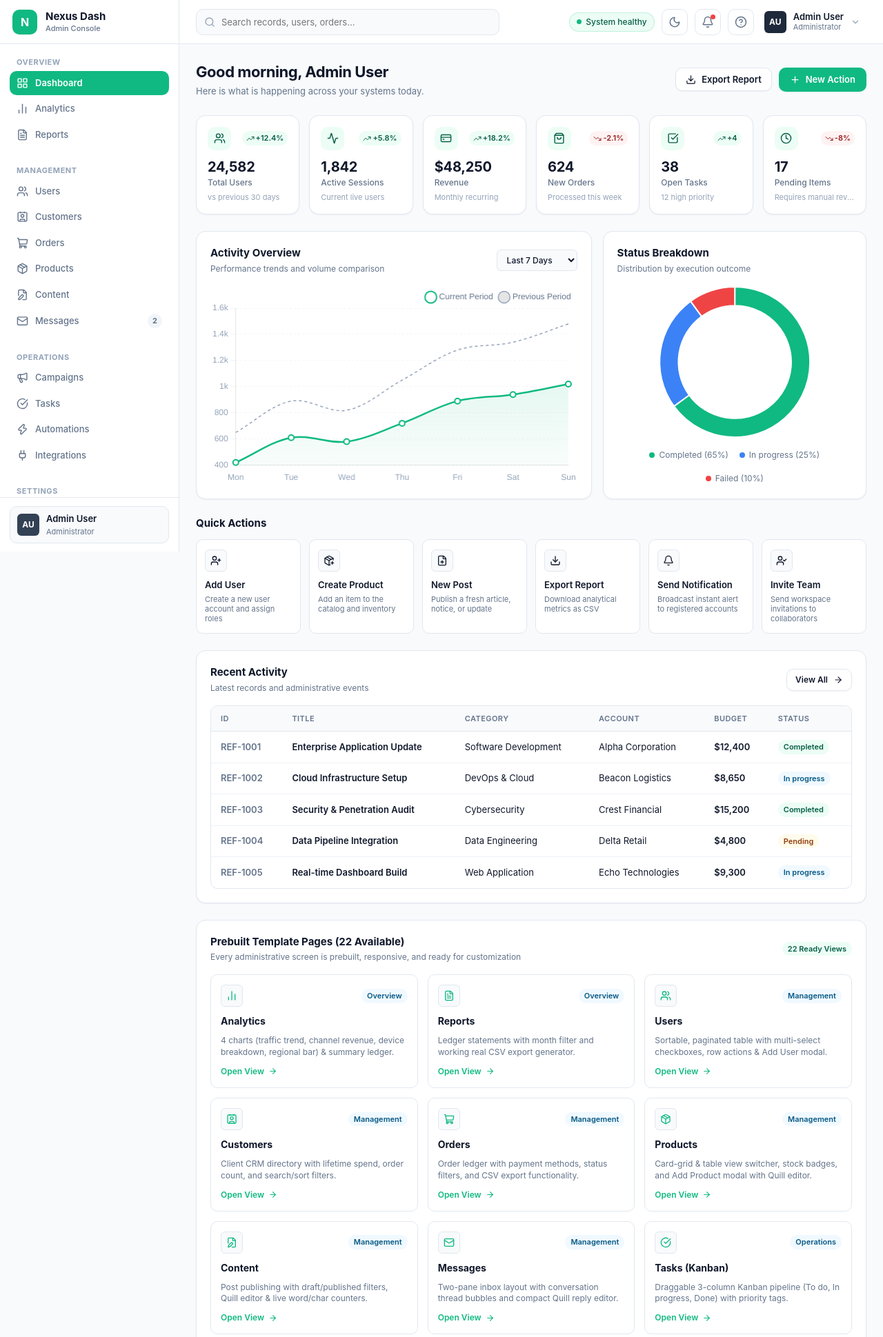
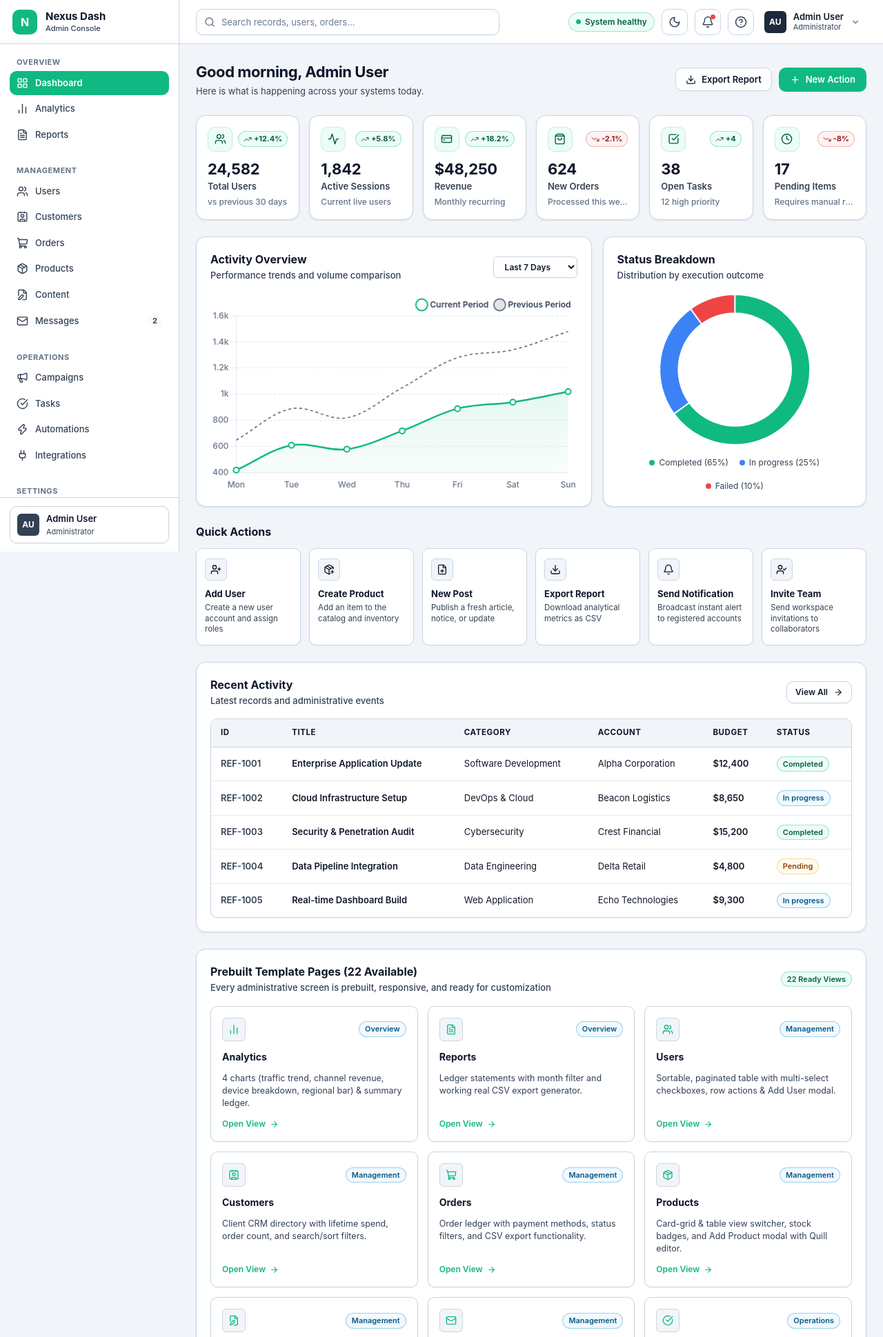
Before and after one commit to infoonlinegrowthhub/nexus-dash, a PHP site: page / in a window 1280 px wide. Shown: the top 1939 px of the page at 69% size. Run offline with PHP 8.4, Linux system fonts and the light colour scheme.

Commit message:
feat: enhance card border visibility, contrast, and typography legibility across all pages

```diff
--- a/css/styles.css
+++ b/css/styles.css
@@ -6,16 +6,16 @@
 
 :root {
     /* Color Palette - Light Theme */
-    --color-bg: #f8fafc;
+    --color-bg: #f1f5f9;
     --color-surface: #ffffff;
-    --color-surface-hover: #f1f5f9;
-    --color-border: #e2e8f0;
-    --color-border-subtle: #edf2f7;
-
-    /* Typography Colors */
+    --color-surface-hover: #f8fafc;
+    --color-border: #cbd5e1;
+    --color-border-subtle: #e2e8f0;
+
+    /* Typography Colors - High-Contrast WCAG Compliant */
     --color-text-main: #0f172a;
-    --color-text-muted: #64748b;
-    --color-text-subtle: #94a3b8;
+    --color-text-muted: #334155;
+    --color-text-subtle: #64748b;
     --color-text-inverse: #ffffff;
 
     /* Brand & Accent Colors */
@@ -55,12 +55,12 @@
     --radius-xl: 18px;
     --radius-full: 9999px;
 
-    /* Shadows */
+    /* Shadows - Elevated depth for crisp card boundaries */
     --shadow-xs: 0 1px 2px 0 rgba(15, 23, 42, 0.05);
-    --shadow-sm: 0 1px 3px 0 rgba(15, 23, 42, 0.08), 0 1px 2px -1px rgba(15, 23, 42, 0.08);
-    --shadow-md: 0 4px 6px -1px rgba(15, 23, 42, 0.08), 0 2px 4px -2px rgba(15, 23, 42, 0.06);
-    --shadow-lg: 0 10px 15px -3px rgba(15, 23, 42, 0.08), 0 4px 6px -4px rgba(15, 23, 42, 0.04);
-    --shadow-dropdown: 0 12px 24px -4px rgba(15, 23, 42, 0.12), 0 4px 8px -2px rgba(15, 23, 42, 0.06);
+    --shadow-sm: 0 1px 3px 0 rgba(15, 23, 42, 0.08), 0 1px 2px -1px rgba(15, 23, 42, 0.06);
+    --shadow-md: 0 4px 6px -1px rgba(15, 23, 42, 0.1), 0 2px 4px -2px rgba(15, 23, 42, 0.06);
+    --shadow-lg: 0 10px 15px -3px rgba(15, 23, 42, 0.1), 0 4px 6px -4px rgba(15, 23, 42, 0.06);
+    --shadow-dropdown: 0 12px 24px -4px rgba(15, 23, 42, 0.14), 0 4px 8px -2px rgba(15, 23, 42, 0.08);
 
     /* Transitions */
     --transition-fast: 150ms cubic-bezier(0.4, 0, 0.2, 1);
@@ -142,6 +142,11 @@ button {
 input, select, textarea {
     font-family: inherit;
     font-size: inherit;
+}
+
+::placeholder {
+    color: var(--color-text-subtle);
+    opacity: 0.95;
 }
 
 ul, ol {
@@ -355,9 +360,10 @@ ul, ol {
     align-items: center;
     gap: 10px;
     padding: 8px 10px;
-    background-color: var(--color-bg);
+    background-color: var(--color-surface);
     border: 1px solid var(--color-border);
     border-radius: var(--radius-md);
+    box-shadow: var(--shadow-xs);
 }
 
 .sidebar-user-avatar {
@@ -482,18 +488,20 @@ ul, ol {
     width: 100%;
     height: 38px;
     padding: 0 12px 0 36px;
-    background-color: var(--color-bg);
+    background-color: var(--color-surface);
     border: 1px solid var(--color-border);
     border-radius: var(--radius-md);
     font-size: 13px;
     color: var(--color-text-main);
-    transition: border-color var(--transition-fast), background-color var(--transition-fast);
+    box-shadow: var(--shadow-xs);
+    transition: border-color var(--transition-fast), background-color var(--transition-fast), box-shadow var(--transition-fast);
 }
 
 .search-input:focus {
     outline: none;
     border-color: var(--color-primary);
     background-color: var(--color-surface);
+    box-shadow: 0 0 0 3px rgba(16, 185, 129, 0.15);
 }
 
 .topbar-right {
@@ -510,10 +518,10 @@ ul, ol {
     padding: 4px 10px;
     border-radius: var(--radius-full);
     font-size: 12px;
-    font-weight: 500;
+    font-weight: 600;
     background-color: var(--color-success-bg);
     color: var(--color-success-text);
-    border: 1px solid rgba(16, 185, 129, 0.2);
+    border: 1px solid rgba(16, 185, 129, 0.35);
     white-space: nowrap;
 }
 
@@ -797,14 +805,15 @@ ul, ol {
     display: flex;
     flex-direction: column;
     justify-content: space-between;
-    box-shadow: var(--shadow-xs);
-    transition: transform var(--transition-fast), box-shadow var(--transition-fast);
+    box-shadow: var(--shadow-sm);
+    transition: transform var(--transition-fast), box-shadow var(--transition-fast), border-color var(--transition-fast);
     min-height: 120px;
 }
 
 .kpi-card:hover {
     transform: translateY(-2px);
-    box-shadow: var(--shadow-sm);
+    box-shadow: var(--shadow-md);
+    border-color: var(--color-primary);
 }
 
 .kpi-card-header {
@@ -815,8 +824,8 @@ ul, ol {
 }
 
 .kpi-icon-box {
-    width: 34px;
-    height: 34px;
+    width: 36px;
+    height: 36px;
     border-radius: var(--radius-md);
     background-color: var(--color-primary-light);
     color: var(--color-primary-text);
@@ -824,26 +833,29 @@ ul, ol {
     align-items: center;
     justify-content: center;
     flex-shrink: 0;
+    border: 1px solid rgba(16, 185, 129, 0.2);
 }
 
 .kpi-trend-pill {
     display: inline-flex;
     align-items: center;
-    gap: 2px;
+    gap: 3px;
     font-size: 11px;
-    font-weight: 600;
-    padding: 2px 6px;
+    font-weight: 700;
+    padding: 2px 7px;
     border-radius: var(--radius-full);
 }
 
 .kpi-trend-pill.up {
     background-color: var(--color-success-bg);
     color: var(--color-success-text);
+    border: 1px solid rgba(16, 185, 129, 0.35);
 }
 
 .kpi-trend-pill.down {
     background-color: var(--color-danger-bg);
     color: var(--color-danger-text);
+    border: 1px solid rgba(239, 68, 68, 0.35);
 }
 
 .kpi-card-body {
@@ -852,7 +864,7 @@ ul, ol {
 }
 
 .kpi-value {
-    font-size: 20px;
+    font-size: 22px;
     font-weight: 700;
     color: var(--color-text-main);
     line-height: 1.2;
@@ -860,17 +872,18 @@ ul, ol {
 }
 
 .kpi-label {
-    font-size: 12px;
-    font-weight: 500;
-    color: var(--color-text-muted);
-    margin-top: 2px;
+    font-size: 13px;
+    font-weight: 600;
+    color: var(--color-text-muted);
+    margin-top: 3px;
     white-space: nowrap;
     overflow: hidden;
     text-overflow: ellipsis;
 }
 
 .kpi-caption {
-    font-size: 11px;
+    font-size: 12px;
+    font-weight: 500;
     color: var(--color-text-subtle);
     margin-top: 4px;
     white-space: nowrap;
@@ -900,7 +913,7 @@ ul, ol {
     border: 1px solid var(--color-border);
     border-radius: var(--radius-lg);
     padding: 20px;
-    box-shadow: var(--shadow-xs);
+    box-shadow: var(--shadow-sm);
     display: flex;
     flex-direction: column;
 }
@@ -915,30 +928,33 @@ ul, ol {
 }
 
 .panel-title {
-    font-size: 15px;
+    font-size: 16px;
     font-weight: 700;
     color: var(--color-text-main);
 }
 
 .panel-subtitle {
+    font-size: 13px;
+    font-weight: 500;
+    color: var(--color-text-muted);
+    margin-top: 2px;
+}
+
+.time-range-select, .form-select, .filter-select {
+    padding: 6px 12px;
     font-size: 12px;
-    color: var(--color-text-muted);
-    margin-top: 2px;
-}
-
-.time-range-select, .form-select, .filter-select {
-    padding: 6px 10px;
-    font-size: 12px;
-    font-weight: 500;
-    color: var(--color-text-main);
-    background-color: var(--color-bg);
+    font-weight: 600;
+    color: var(--color-text-main);
+    background-color: var(--color-surface);
     border: 1px solid var(--color-border);
     border-radius: var(--radius-sm);
     outline: none;
     cursor: pointer;
-}
-
-.time-range-select:focus, .form-select:focus {
+    box-shadow: var(--shadow-xs);
+    transition: border-color var(--transition-fast);
+}
+
+.time-range-select:focus, .form-select:focus, .filter-select:focus {
     border-color: var(--color-primary);
 }
 
@@ -999,12 +1015,13 @@ ul, ol {
     flex-direction: column;
     align-items: flex-start;
     text-align: left;
+    box-shadow: var(--shadow-xs);
     transition: all var(--transition-fast);
 }
 
 .action-tile:hover {
     background-color: var(--color-surface-hover);
-    border-color: var(--color-text-subtle);
+    border-color: var(--color-primary);
     transform: translateY(-2px);
     box-shadow: var(--shadow-sm);
 }
@@ -1024,15 +1041,15 @@ ul, ol {
 
 .action-tile-title {
     font-size: 13px;
-    font-weight: 600;
+    font-weight: 700;
     color: var(--color-text-main);
 }
 
 .action-tile-desc {
-    font-size: 11px;
+    font-size: 11.5px;
     color: var(--color-text-muted);
     margin-top: 3px;
-    line-height: 1.3;
+    line-height: 1.35;
 }
 
 /* ==========================================================================
@@ -1100,6 +1120,8 @@ ul, ol {
     width: 100%;
     border: 1px solid var(--color-border);
     border-radius: var(--radius-md);
+    background-color: var(--color-surface);
+    box-shadow: var(--shadow-xs);
 }
 
 .data-table {
@@ -1110,20 +1132,20 @@ ul, ol {
 }
 
 .data-table th {
-    padding: 10px 14px;
+    padding: 11px 14px;
     background-color: var(--color-bg);
-    color: var(--color-text-muted);
-    font-weight: 600;
-    font-size: 11px;
+    color: var(--color-text-main);
+    font-weight: 700;
+    font-size: 11.5px;
     text-transform: uppercase;
-    letter-spacing: 0.04em;
+    letter-spacing: 0.05em;
     border-bottom: 1px solid var(--color-border);
     white-space: nowrap;
     user-select: none;
 }
 
 .data-table td {
-    padding: 12px 14px;
+    padding: 13px 14px;
     border-bottom: 1px solid var(--color-border-subtle);
     color: var(--color-text-main);
     white-space: nowrap;
@@ -1191,12 +1214,13 @@ ul, ol {
     font-size: 11px;
     font-weight: 600;
     white-space: nowrap;
-}
-
-.badge-success { background-color: var(--color-success-bg); color: var(--color-success-text); }
-.badge-info { background-color: var(--color-info-bg); color: var(--color-info-text); }
-.badge-warning { background-color: var(--color-warning-bg); color: var(--color-warning-text); }
-.badge-danger { background-color: var(--color-danger-bg); color: var(--color-danger-text); }
+    border: 1px solid transparent;
+}
+
+.badge-success { background-color: var(--color-success-bg); color: var(--color-success-text); border-color: rgba(16, 185, 129, 0.35); }
+.badge-info { background-color: var(--color-info-bg); color: var(--color-info-text); border-color: rgba(2, 132, 199, 0.35); }
+.badge-warning { background-color: var(--color-warning-bg); color: var(--color-warning-text); border-color: rgba(245, 158, 11, 0.35); }
+.badge-danger { background-color: var(--color-danger-bg); color: var(--color-danger-text); border-color: rgba(239, 68, 68, 0.35); }
 
 .table-row-actions {
     display: flex;
@@ -1983,17 +2022,18 @@ ul, ol {
     background-color: var(--color-surface);
     border: 1px solid var(--color-border);
     border-radius: var(--radius-md);
-    padding: 14px;
+    padding: 16px;
     display: flex;
     flex-direction: column;
     justify-content: space-between;
-    gap: 10px;
+    gap: 12px;
+    box-shadow: var(--shadow-xs);
     transition: transform var(--transition-fast), box-shadow var(--transition-fast), border-color var(--transition-fast);
 }
 
 .template-page-card:hover {
     transform: translateY(-2px);
-    box-shadow: var(--shadow-sm);
+    box-shadow: var(--shadow-md);
     border-color: var(--color-primary);
 }
 
@@ -2004,8 +2044,8 @@ ul, ol {
 }
 
 .template-page-icon {
-    width: 32px;
-    height: 32px;
+    width: 34px;
+    height: 34px;
     border-radius: var(--radius-sm);
     background-color: var(--color-bg);
     border: 1px solid var(--color-border);
@@ -2022,9 +2062,9 @@ ul, ol {
 }
 
 .template-page-desc {
-    font-size: 12px;
-    color: var(--color-text-muted);
-    line-height: 1.4;
+    font-size: 12.5px;
+    color: var(--color-text-muted);
+    line-height: 1.45;
 }
 
 .template-page-link {
--- a/js/app.js
+++ b/js/app.js
@@ -35,6 +35,11 @@ function initTheme() {
 function setTheme(theme) {
     document.documentElement.setAttribute("data-theme", theme);
     localStorage.setItem("nexus_theme", theme);
+
+    if (window.Chart) {
+        Chart.defaults.color = theme === "dark" ? "#cbd5e1" : "#334155";
+        Chart.defaults.borderColor = theme === "dark" ? "#334155" : "#e2e8f0";
+    }
 
     // Update icon states if toggle button exists
     const themeIcons = document.querySelectorAll(".theme-icon");
```
Also changed, not shown: other parts of css/styles.css (+54 -35 lines), js/charts.js (+15 -6 lines).
